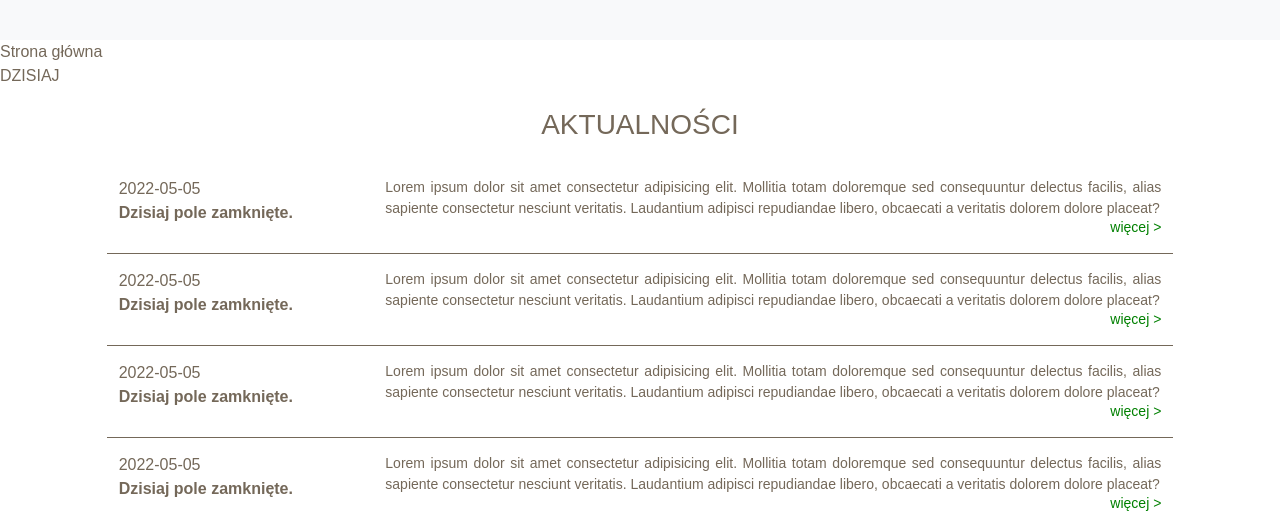
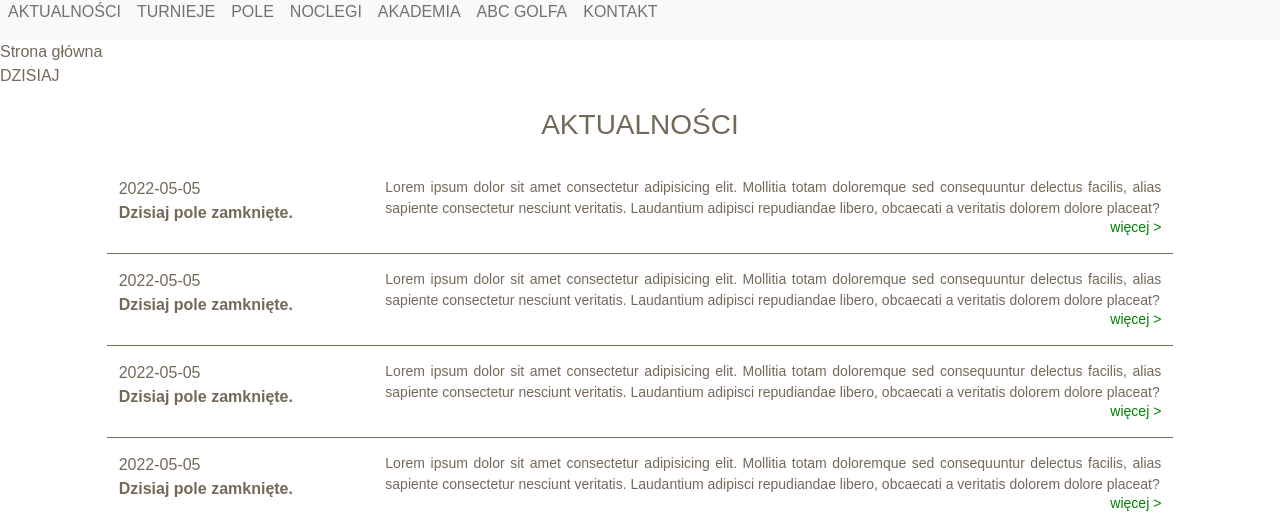
Before and after one commit to Wojter/golf-course-website, a website: page src/index.html in a window 1280 px wide. Shown: the part 116-640 px from the top of the page. Drawn offline with nearby package versions, Linux system fonts and the light colour scheme; files that its build step writes are made by us from their sources; a script that the page names is missing.

Commit message:
Add .gitignore, changed bootstrap connection

```diff
--- a/src/index.html
+++ b/src/index.html
@@ -6,7 +6,8 @@
     <meta name="viewport" content="width=device-width, initial-scale=1.0">
 
 
-    <link href="/css/bootstrap.css" rel="stylesheet">
+    <!-- CSS only -->
+<link href="https://cdn.jsdelivr.net/npm/bootstrap@5.2.0-beta1/dist/css/bootstrap.min.css" rel="stylesheet" integrity="sha384-0evHe/X+R7YkIZDRvuzKMRqM+OrBnVFBL6DOitfPri4tjfHxaWutUpFmBp4vmVor" crossorigin="anonymous">
 
 
     <link href="/dist/style.css" rel="stylesheet">
@@ -143,7 +144,8 @@
     </div>
 </footer>
 
-<script src="/js/bootstrap.js"></script>
+<!-- JavaScript Bundle with Popper -->
+<script src="https://cdn.jsdelivr.net/npm/bootstrap@5.2.0-beta1/dist/js/bootstrap.bundle.min.js" integrity="sha384-pprn3073KE6tl6bjs2QrFaJGz5/SUsLqktiwsUTF55Jfv3qYSDhgCecCxMW52nD2" crossorigin="anonymous"></script>
 
 </body>
 </html>
```
Also changed, not shown: dist/style.css (added), 1 other file.
